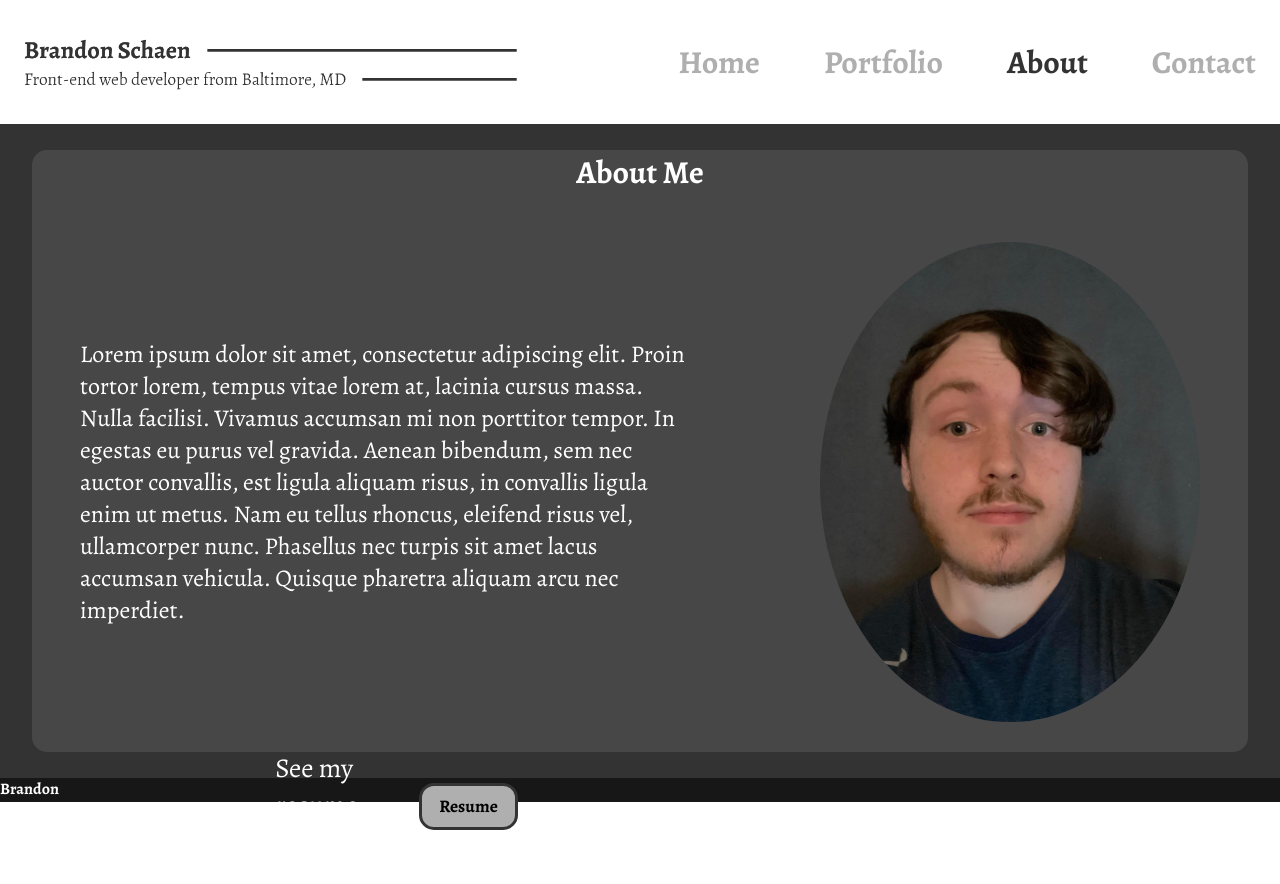
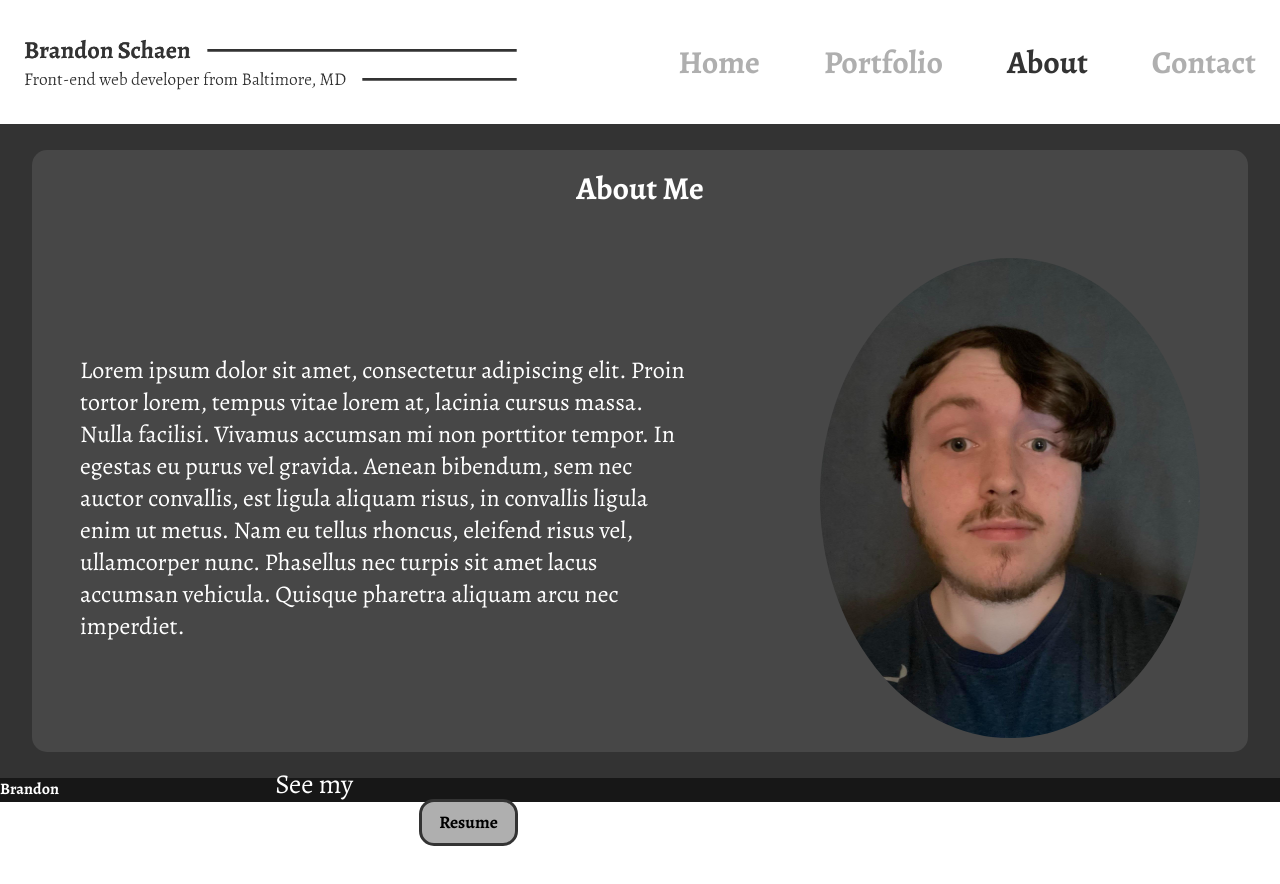
Before and after one commit to SonniSonni/Brandon-Portfolio, a React (Create React App) app: page /about in a window 1280 px wide. Shown: the top 884 px of the page. Built offline with nearby package versions, Linux system fonts and the light colour scheme.

Commit message:
Fixed spacing on gallery-prev and adjusted spacing for all titles

```diff
--- a/src/Components/AboutPage/AboutPage.css
+++ b/src/Components/AboutPage/AboutPage.css
@@ -14,8 +14,10 @@
   height:96%;
 }
 
-h1{
+.about-container h1{
   margin: 0;
+  text-align: center;
+  padding-top: .5em;
 }
 
 .about-content{
--- a/src/Components/ContactPage/ContactPage.css
+++ b/src/Components/ContactPage/ContactPage.css
@@ -14,6 +14,10 @@
   width:95%;
   height:96%;
   flex-direction: column;
+}
+.contact-container h1{
+  text-align: center;
+  padding-top: .5em;
 }
 .contact-container h2{
   font-size:2em;
--- a/src/Components/GalleryPrev/GalleryPrev.css
+++ b/src/Components/GalleryPrev/GalleryPrev.css
@@ -7,8 +7,9 @@
   margin-right:auto;
   border-radius: 15px;
 }
-h1{
-  padding-top:.5em;
+.gallery-prev h1{
+  padding-top:.4em;
+  padding-bottom:.4em;
   text-align: center;
 }
 .gallery{
--- a/src/Components/PortfolioPage/PortfolioPage.css
+++ b/src/Components/PortfolioPage/PortfolioPage.css
@@ -20,6 +20,8 @@
   color:white;
 }
 
-h1{
+.portfolio-container h1{
+  text-align: center;
+  padding-top: .5em;
   color:white;
 }
```
